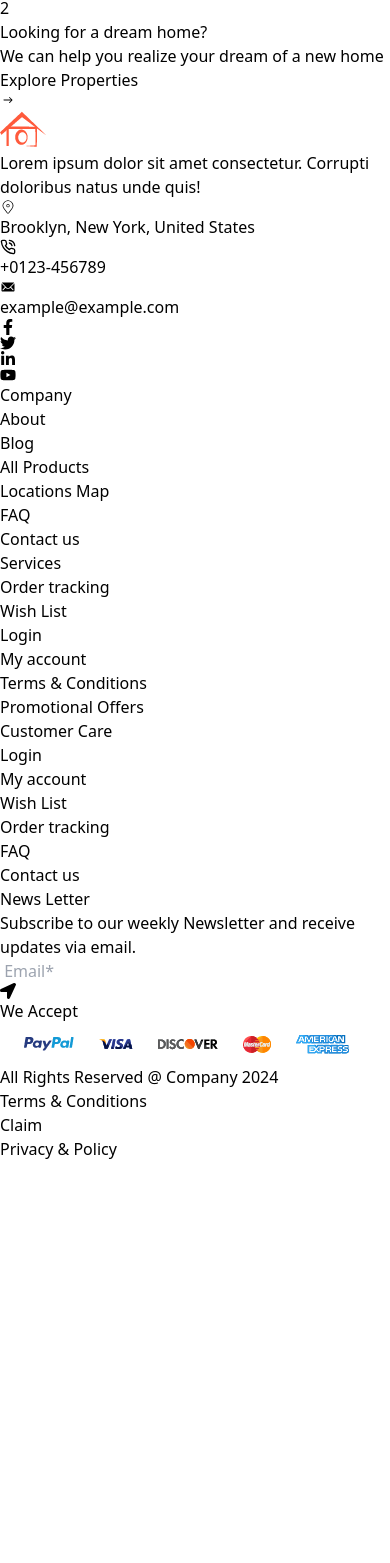
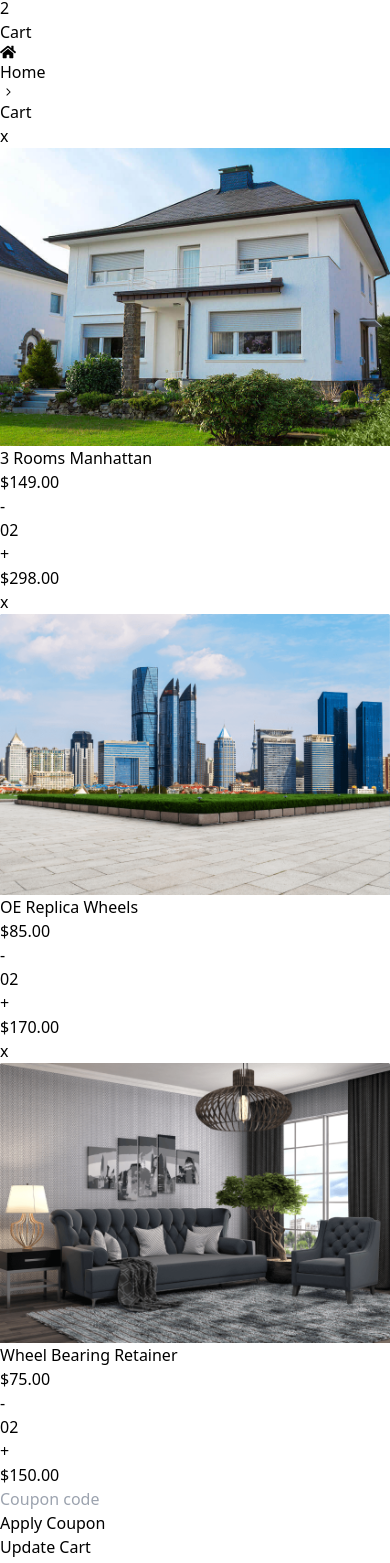
Before and after one commit to mike-pj/real-estate, a React (Vite) app in the folder quartres/: page /Cart in a window 390 px wide. Shown: the part 431-1994 px from the top of the page. Before the commit the page ends 1592 px from the top, so only its background shows below. Built offline with nearby package versions, Linux system fonts and the light colour scheme.

Commit message:
create cart page

```diff
--- a/quartres/src/App.jsx
+++ b/quartres/src/App.jsx
@@ -9,6 +9,7 @@ import About from './pages/About'
 import Property from './pages/Property'
 import Contact from './pages/Contact'
 import Checkout from './pages/Checkout'
+import Cart from './pages/Cart'
 
 function App() {
   return (
@@ -22,6 +23,7 @@ function App() {
         <Route path='/Property' element={<Property />} />
         <Route path='/Contact' element={<Contact />} />
         <Route path='/Checkout' element={<Checkout />} />
+        <Route path='/Cart' element={<Cart />} />
       </Routes>
       <Footer />
     </BrowserRouter>
--- /dev/null
+++ b/quartres/src/Cart/Cart_hm.jsx
@@ -0,0 +1,116 @@
+import React from 'react'
+import House3 from '../assets/house03.jpeg'
+import Wheels from '../assets/wheels.png'
+import Retainer from '../assets/retainer.png'
+
+function Cart_hm() {
+    return (
+        <section>
+            <div className='h-[150svh]'>
+                <div>
+                    <div className='flex justify-around items-center px-[10px] border-b-2 w-[1250px] mx-auto mt-[100px] py-5'>
+                        <p className='hover:text-orange-500 cursor-pointer'>x</p>
+                        <img className='w-[120px] cursor-pointer' src={House3} alt="house3" />
+                        <h1 className='text-xl font-bold hover:text-orange-500 cursor-pointer'>3 Rooms Manhattan</h1>
+                        <p className='text-[#919193] font-bold'>$149.00</p>
+                        <div className='flex justify-center items-center gap-3 border w-[120px] h-[50px]'>
+                            <p>-</p>
+                            <p className='border-r-2 border-l-2 h-full w-fit pt-3 px-3 text-[#919193]'>02</p>
+                            <p>+</p>
+                        </div>
+                        <p className='font-bold'>$298.00</p>
+                    </div>
+
+                    <div className='flex justify-around items-center px-[10px] border-b-2 w-[1250px] mx-auto py-5'>
+                        <p className='hover:text-orange-500 cursor-pointer'>x</p>
+                        <img className='w-[120px] cursor-pointer' src={Wheels} alt="wheels" />
+                        <h1 className='text-xl font-bold hover:text-orange-500 cursor-pointer'>OE Replica Wheels</h1>
+                        <p className='text-[#919193] font-bold'>$85.00</p>
+                        <div className='flex justify-center items-center gap-3 border w-[120px] h-[50px]'>
+                            <p>-</p>
+                            <p className='border-r-2 border-l-2 h-full w-fit pt-3 px-3 text-[#919193]'>02</p>
+                            <p>+</p>
+                        </div>
+                        <p className='font-bold'>$170.00</p>
+                    </div>
+
+                    <div className='flex justify-around items-center px-[10px] border-b-2 w-[1250px] mx-auto py-5'>
+                        <p className='hover:text-orange-500 cursor-pointer'>x</p>
+                        <img className='w-[120px] cursor-pointer ml-3' src={Retainer} alt="retainer" />
+                        <h1 className='text-xl font-bold hover:text-orange-500 cursor-pointer'>
+                            Wheel Bearing Retainer</h1>
+                        <p className='text-[#919193] font-bold'>$75.00</p>
+                        <div className='flex justify-center items-center gap-3 border w-[120px] h-[50px]'>
+                            <p>-</p>
+                            <p className='border-r-2 border-l-2 h-full w-fit pt-3 px-3 text-[#919193]'>02</p>
+                            <p>+</p>
+                        </div>
+                        <p className='font-bold'>$150.00</p>
+                    </div>
+
+                    <div className='flex justify-between items-center px-[10px] border-b-2 w-[1250px] mx-auto py-5'>
+                        <div className='flex justify-center items-center'>
+                            <div>
+                                <input
+                                    type="text"
+                                    name="name"
+                                    id="name"
+                                    placeholder="Coupon code"
+                                    className="w-[300px] block border-2 border-gray-300 px-3 py-5"
+                                />
+                            </div>
+                            <button className=' bg-black h-[60px] w-[200px] px-4 text-white hover:bg-white hover:text-black hover:border-red-400 border'>
+                                Apply Coupon
+                            </button>
+                        </div>
+
+                        <div>
+                            <button className=' bg-black h-[60px] w-[200px] px-4 text-white'>
+                                Update Cart
+                            </button>
+                        </div>
+                    </div>
+                </div>
+
+                <div className="">
+                    <div className='text-right mr-[428px] mt-[100px]'>
+                        <h1 className="text-2xl font-bold h-9 mb-5">Cart Totals</h1>
+                    </div>
+                    <div className='flex justify-end items-center mx-[98px]'>
+                        <div className="">
+                            <div className="space-x-3 w-[450px] h-[40px] border-2 border-l-0 border-r-0">
+                                <div className="flex justify-between items-center bg-gray-100">
+                                    <p className="flex justify-center h-[5vh] items-center tracking-wider pl-[15px] text-gray-500">Cart Subtotal</p>
+                                    <p className="pr-[40px] text-gray-500">	$618.00</p>
+                                </div>
+                            </div>
+                            <div className="space-x-3 w-[450px] h-[40px] border-2 border-l-0 border-r-0">
+                                <div className="flex justify-between items-center bg-gray-50">
+                                    <p className="flex justify-center h-[5vh] items-center tracking-wider pl-[15px] text-gray-500">Shipping and Handling</p>
+                                    <p className="pr-[40px] text-gray-500">$15.00</p>
+                                </div>
+                            </div>
+                            <div className="space-x-3 w-[450px] h-[40px] border-2 border-l-0 border-r-0">
+                                <div className="flex justify-between items-center bg-gray-100">
+                                    <p className="flex justify-center h-[5vh] items-center tracking-wider pl-[15px] text-gray-500">Vat</p>
+                                    <p className="pr-[40px] text-gray-500">$00.00</p>
+                                </div>
+                            </div>
+                            <div className="space-x-3 w-[450px] h-[40px] border-2 border-l-0 border-r-0">
+                                <div className="flex justify-between items-center bg-gray-50 text-black font-bold">
+                                    <p className="flex justify-center h-[5vh] items-center tracking-wider pl-[15px]">Order Total</p>
+                                    <p className="pr-[40px]">$633.00</p>
+                                </div>
+                            </div>
+                            <button className=' bg-orange-500 h-[60px] w-[450px] px-4 text-white hover:bg-white hover:text-black hover:border-black border'>
+                                Proceed to Checkout
+                            </button>
+                        </div>
+                    </div>
+                </div>
+            </div>
+        </section>
+    )
+}
+
+export default Cart_hm
--- /dev/null
+++ b/quartres/src/Cart/Top.jsx
@@ -0,0 +1,27 @@
+import React from 'react'
+import { Link } from 'react-router-dom'
+import { FaHome } from 'react-icons/fa'
+import { RxCaretRight } from "react-icons/rx";
+
+function Top() {
+  return (
+    <section>
+      <div className='w-full bg-[#f7f7fa] px-[110px] py-[140px]'>
+        <div className='flex flex-col justify-center'>
+          <h1 className='mb-8 font-bold lg:text-[40px]'>Cart</h1>
+          <div className='flex items-center items-right gap-3'>
+            <Link className='flex items-center gap-2 group' to='/'>
+              <FaHome className='text-orange-600' />
+              <p className='text-gray-600 group-hover:text-orange-600'>Home</p>
+            </Link>
+            <RxCaretRight />
+            <p className='font-semibold'> Cart</p>
+          </div>
+        </div>
+
+      </div>
+    </section>
+  )
+}
+
+export default Top
--- /dev/null
+++ b/quartres/src/pages/Cart.jsx
@@ -0,0 +1,14 @@
+import React from 'react'
+import Top from '../Cart/Top'
+import Cart_hm from "../Cart/Cart_hm"
+
+function Cart() {
+  return (
+    <section>
+        <Top />
+        <Cart_hm />
+    </section>
+  )
+}
+
+export default Cart
```
Also changed, not shown: quartres/src/assets/retainer.png (added), quartres/src/assets/wheels.png (added).
